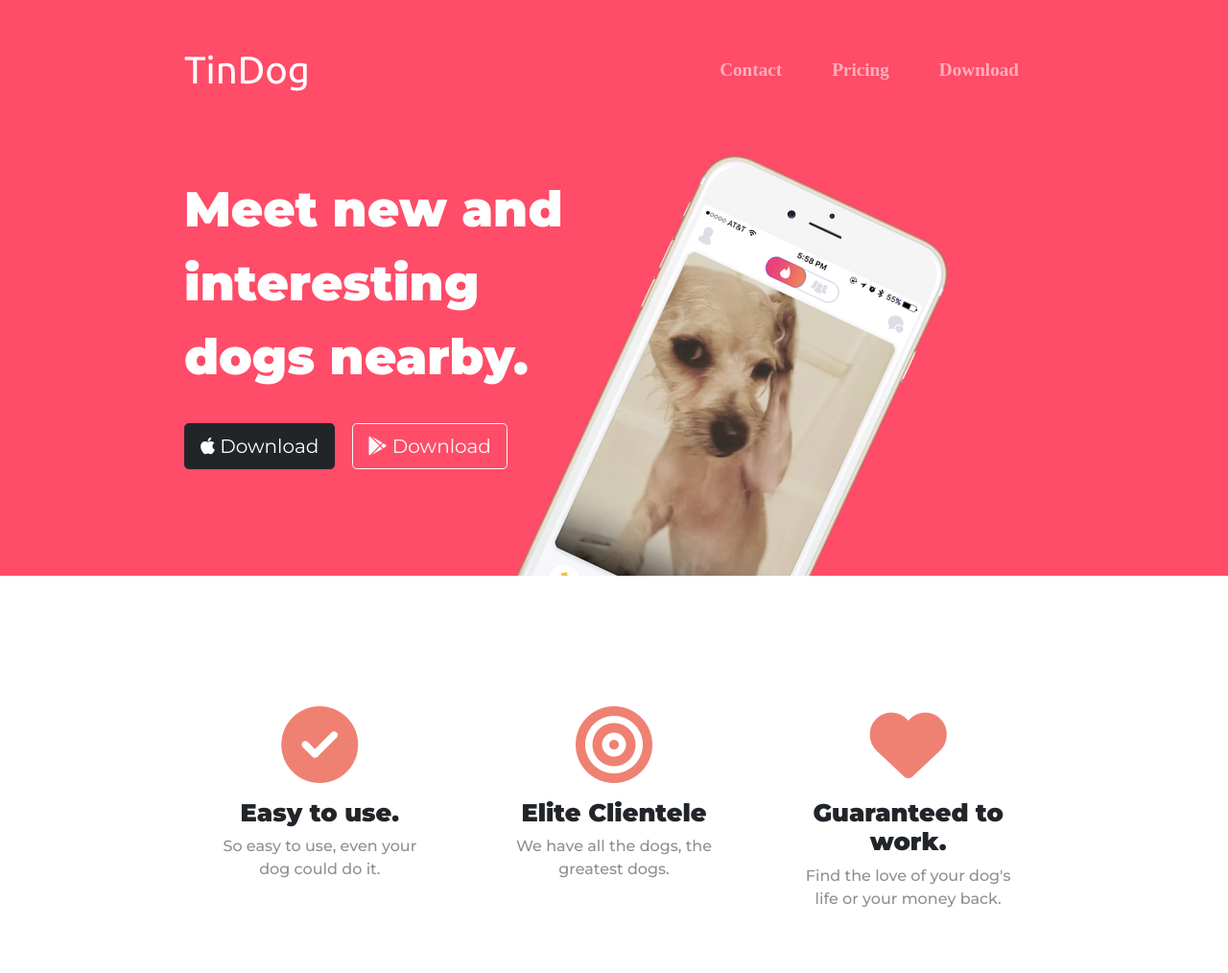
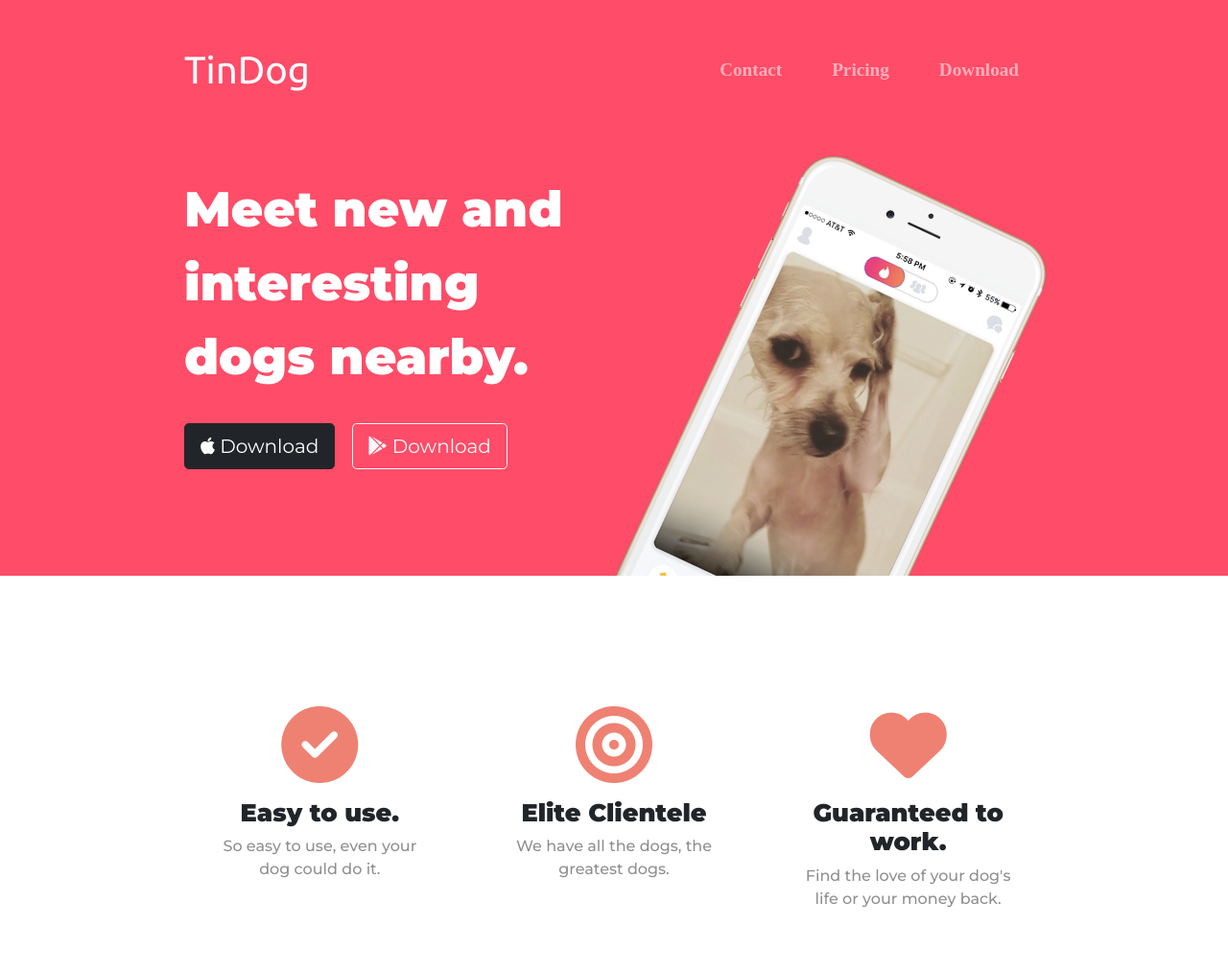
Before and after one commit to Iwumezie-pamela/TinDog, a plain HTML site: page index.html in a window 1280 px wide. Shown: the top 1014 px of the page at 96% size. Drawn offline with nearby package versions, Linux system fonts and the light colour scheme.

Commit message:
Update styles.css

```diff
--- a/css/styles.css
+++ b/css/styles.css
@@ -68,7 +68,7 @@ background-color: #fff;
 .title-image{
     position: absolute;
     transform: rotate(25deg);
-    right: 30%;
+    right: 22%;
 width:22%;
 }
 /* features section */
@@ -177,7 +177,7 @@ margin: 20px 20px 50px;
 
 
 
-@media (max-width:1028px){
+@media (max-width:1000px){
   #title{
     text-align: center;
   }
```
